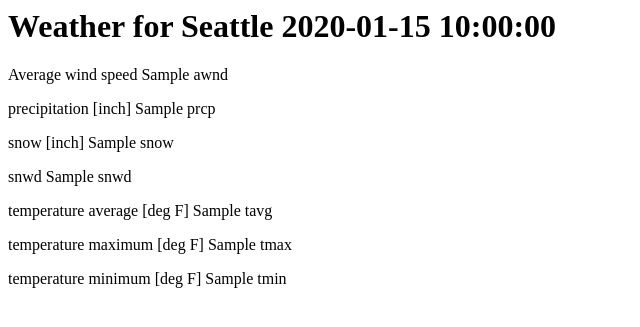
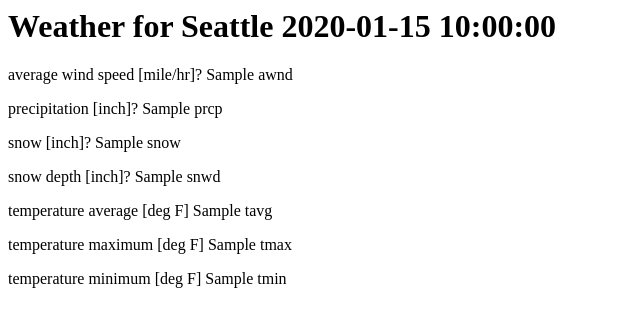
Before and after one commit to beepscore/weather_flask, a Flask app: template templates/page.html in a window 1280 px wide. Shown: the top 327 px of the page, without its empty margins (0-640 px from the left). Run offline with Flask 2, Linux system fonts and the light colour scheme; the template is opened without the code that fills it: most values are stand-ins (such as "Sample title", 1, 10 or a date in 2020).

Commit message:
In page.html add units. Add ? to indicate not sure.

```diff
--- a/templates/page.html
+++ b/templates/page.html
@@ -3,10 +3,10 @@
     </head>
     <body>
         <h1>Weather for Seattle {{ date }}</h1>
-        <p>Average wind speed {{ awnd }}<p>
-        <p>precipitation [inch] {{ prcp }}<p>
-        <p>snow [inch] {{ snow }}<p>
-        <p>snwd {{ snwd }}<p>
+        <p>average wind speed [mile/hr]? {{ awnd }}<p>
+        <p>precipitation [inch]? {{ prcp }}<p>
+        <p>snow [inch]? {{ snow }}<p>
+        <p>snow depth [inch]? {{ snwd }}<p>
         <p>temperature average [deg F] {{ tavg }}<p>
         <p>temperature maximum [deg F] {{ tmax }}<p>
         <p>temperature minimum [deg F] {{ tmin }}<p>
```
